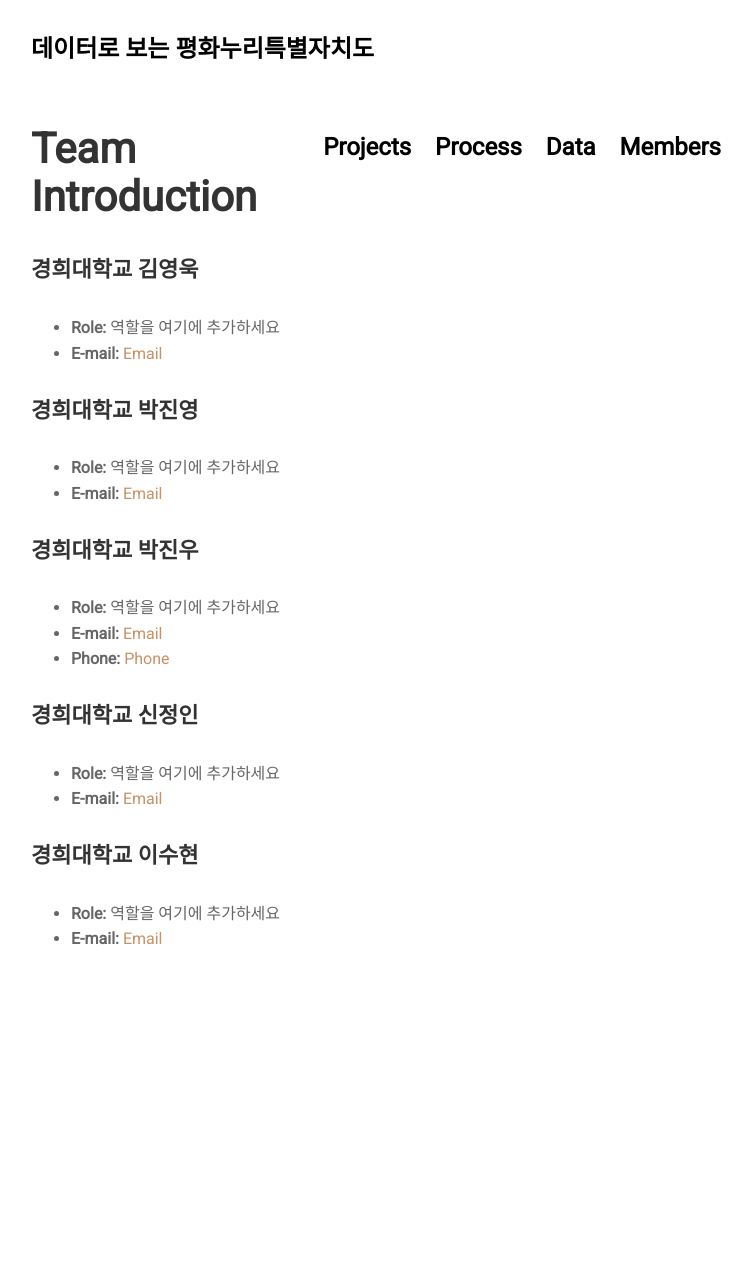
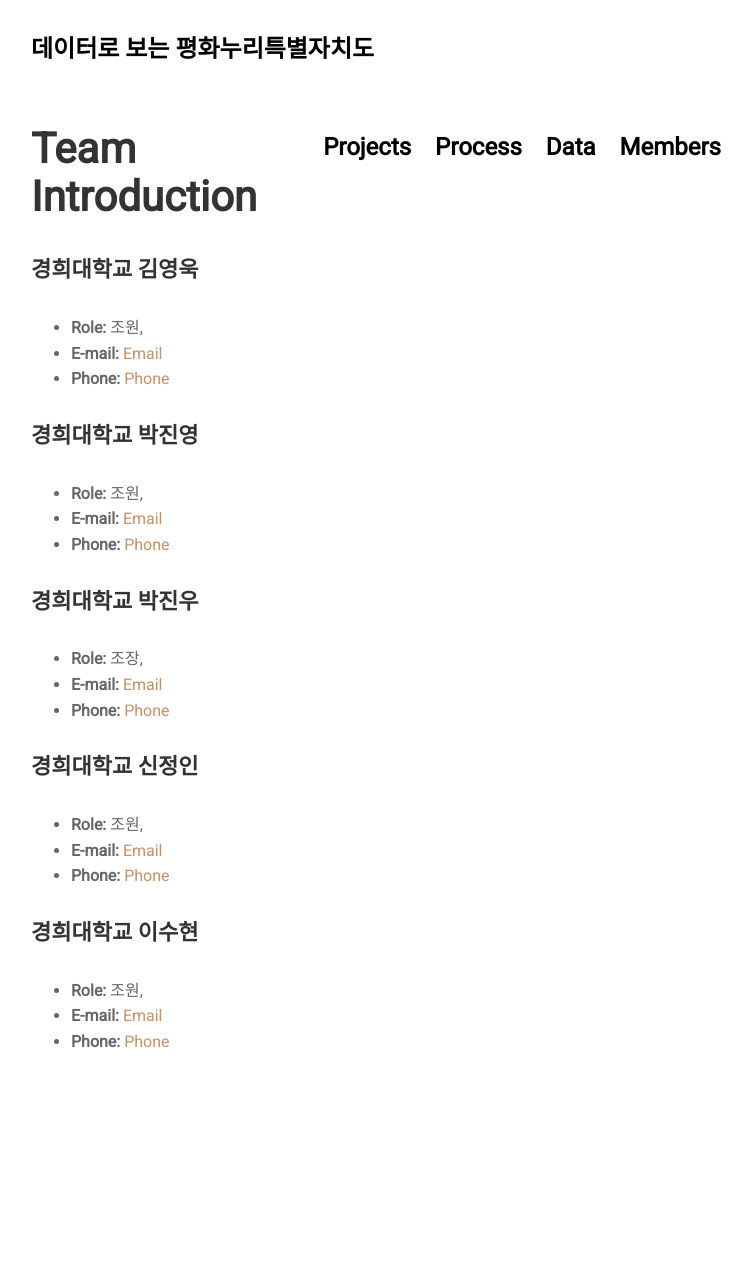
Before and after one commit to jinuew/SICM2002-6, a Jekyll site: the page built from pages/contact.md, in a window 1280 px wide. Shown: the whole page, without its empty margins (264-1016 px from the left). Built offline with Jekyll 4.4.1, drawn with Linux system fonts in a browser that asks for light colours; nearby versions of some CDN libraries; before the commit the page ends 1182 px from its top, so only the background shows below that.

Commit message:
Update contact.md

```diff
--- a/pages/contact.md
+++ b/pages/contact.md
@@ -7,24 +7,26 @@ permalink: /contact
 ## Team Introduction
 
 #### 경희대학교 김영욱
-- **Role:** 역할을 여기에 추가하세요
+- **Role:** 조원,
 - **E-mail:** [Email](mailto:your_email@example.com)
+- **Phone:** [Phone](tel:0101-1111-1111)
 
 #### 경희대학교 박진영
-- **Role:** 역할을 여기에 추가하세요
+- **Role:** 조원,
 - **E-mail:** [Email](mailto:your_email@example.com)
+- **Phone:** [Phone](tel:0101-1111-1111)
 
 #### 경희대학교 박진우
-- **Role:** 역할을 여기에 추가하세요
+- **Role:** 조장,
 - **E-mail:** [Email](mailto:p_jinwoo98@naver.com)
 - **Phone:** [Phone](tel:010-6365-2801)
 
-
-
 #### 경희대학교 신정인
-- **Role:** 역할을 여기에 추가하세요
+- **Role:** 조원,
 - **E-mail:** [Email](mailto:your_email@example.com)
+- **Phone:** [Phone](tel:010-1111-1111)
 
 #### 경희대학교 이수현
-- **Role:** 역할을 여기에 추가하세요
+- **Role:** 조원,
 - **E-mail:** [Email](mailto:your_email@example.com)
+- **Phone:** [Phone](tel:010-1111-1111)
```
